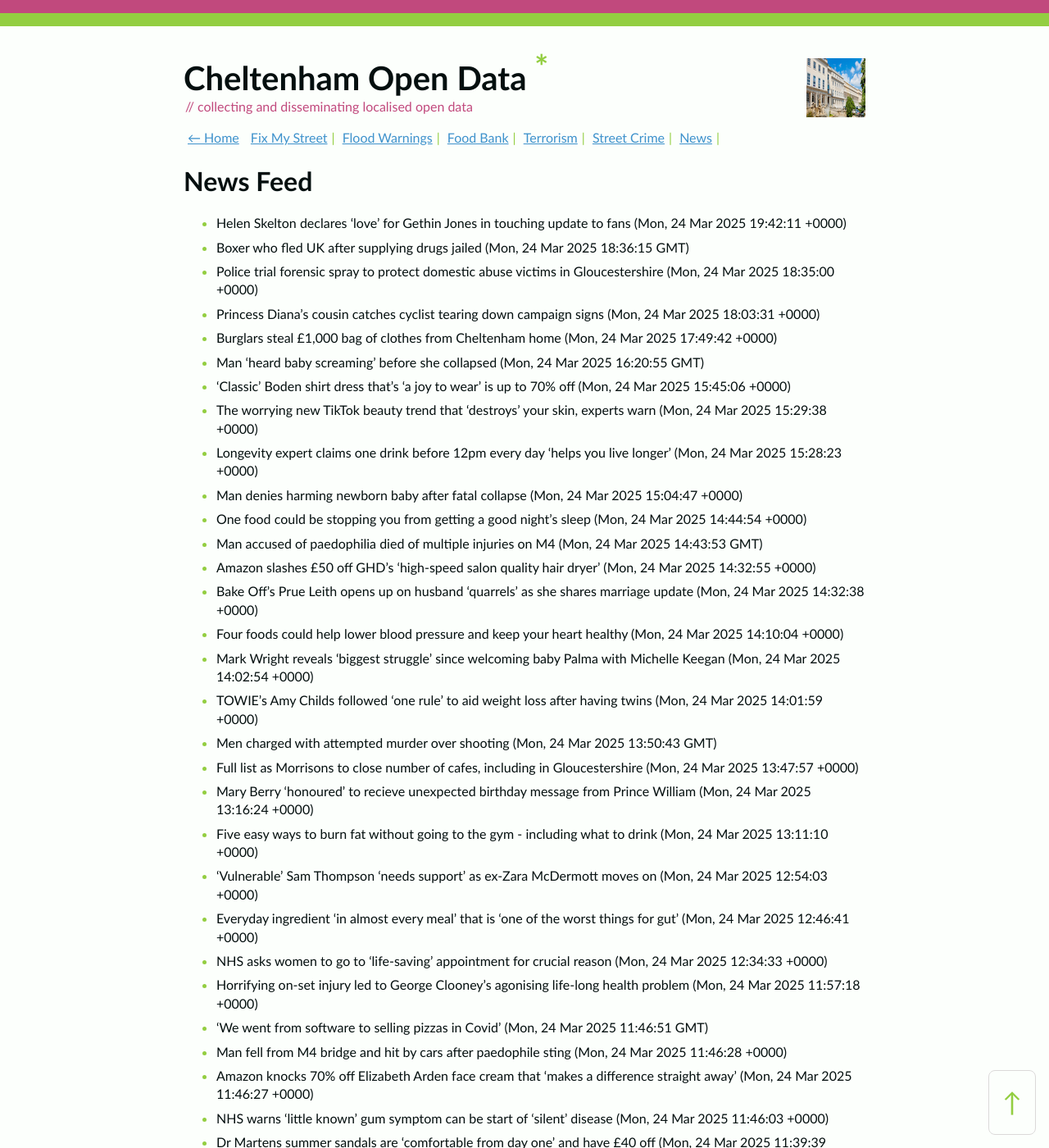
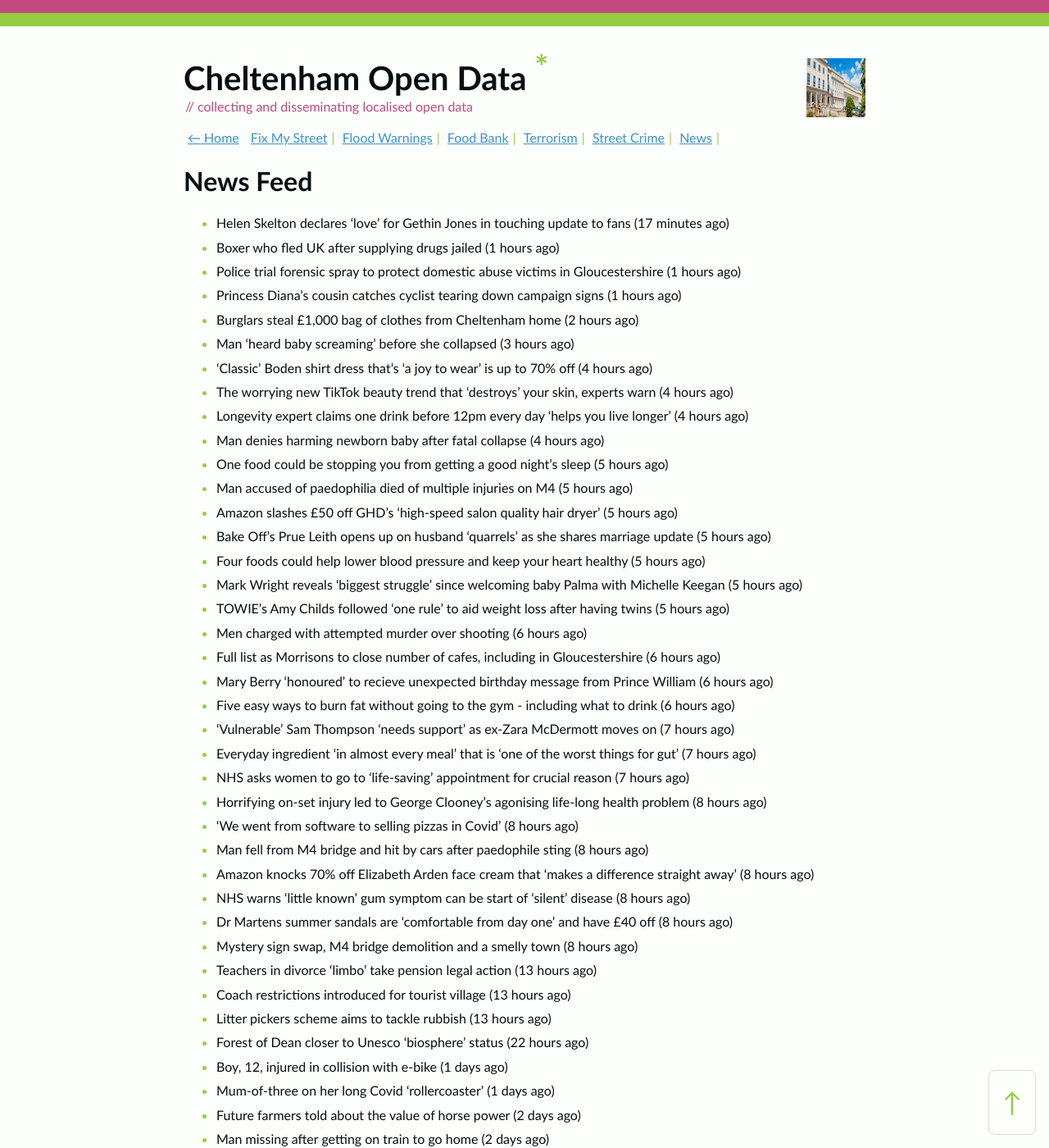
Before and after one commit to mat-0/cheltenham-open-data, a Jekyll site: the page built from _pages/news.md, in a window 1280 px wide and 1400 px high. Shown: the whole window at 82% size. Built offline with Jekyll 4.4.1, drawn with Linux system fonts in a browser that asks for light colours; some of the changed text lies outside the part shown.

Commit message:
better format
Signed-off-by: mat-0 <Github@thechels.uk>

```diff
--- a/_pages/news.md
+++ b/_pages/news.md
@@ -7,55 +7,47 @@ permalink: /news
 ---
 
 <!-- news_marker starts -->
-- Helen Skelton declares 'love' for Gethin Jones in touching update to fans (Mon, 24 Mar 2025 19:42:11 +0000)
-- Boxer who fled UK after supplying drugs jailed (Mon, 24 Mar 2025 18:36:15 GMT)
-- Police trial forensic spray to protect domestic abuse victims in Gloucestershire (Mon, 24 Mar 2025 18:35:00 +0000)
-- Princess Diana's cousin catches cyclist tearing down campaign signs (Mon, 24 Mar 2025 18:03:31 +0000)
-- Burglars steal £1,000 bag of clothes from Cheltenham home (Mon, 24 Mar 2025 17:49:42 +0000)
-- Man 'heard baby screaming' before she collapsed (Mon, 24 Mar 2025 16:20:55 GMT)
-- 'Classic' Boden shirt dress that's 'a joy to wear' is up to 70% off (Mon, 24 Mar 2025 15:45:06 +0000)
-- The worrying new TikTok beauty trend that 'destroys' your skin, experts warn (Mon, 24 Mar 2025 15:29:38 +0000)
-- Longevity expert claims one drink before 12pm every day 'helps you live longer' (Mon, 24 Mar 2025 15:28:23 +0000)
-- Man denies harming newborn baby after fatal collapse (Mon, 24 Mar 2025 15:04:47 +0000)
-- One food could be stopping you from getting a good night's sleep (Mon, 24 Mar 2025 14:44:54 +0000)
-- Man accused of paedophilia died of multiple injuries on M4 (Mon, 24 Mar 2025 14:43:53 GMT)
-- Amazon slashes £50 off GHD's 'high-speed salon quality hair dryer' (Mon, 24 Mar 2025 14:32:55 +0000)
-- Bake Off's Prue Leith opens up on husband 'quarrels' as she shares marriage update (Mon, 24 Mar 2025 14:32:38 +0000)
-- Four foods could help lower blood pressure and keep your heart healthy (Mon, 24 Mar 2025 14:10:04 +0000)
-- Mark Wright reveals 'biggest struggle' since welcoming baby Palma with Michelle Keegan (Mon, 24 Mar 2025 14:02:54 +0000)
-- TOWIE's Amy Childs followed 'one rule' to aid weight loss after having twins (Mon, 24 Mar 2025 14:01:59 +0000)
-- Men charged with attempted murder over shooting (Mon, 24 Mar 2025 13:50:43 GMT)
-- Full list as Morrisons to close number of cafes, including in Gloucestershire (Mon, 24 Mar 2025 13:47:57 +0000)
-- Mary Berry 'honoured' to recieve unexpected birthday message from Prince William (Mon, 24 Mar 2025 13:16:24 +0000)
-- Five easy ways to burn fat without going to the gym - including what to drink (Mon, 24 Mar 2025 13:11:10 +0000)
-- 'Vulnerable' Sam Thompson 'needs support' as ex-Zara McDermott moves on (Mon, 24 Mar 2025 12:54:03 +0000)
-- Everyday ingredient 'in almost every meal' that is 'one of the worst things for gut' (Mon, 24 Mar 2025 12:46:41 +0000)
-- NHS asks women to go to 'life-saving' appointment for crucial reason (Mon, 24 Mar 2025 12:34:33 +0000)
-- Horrifying on-set injury led to George Clooney's agonising life-long health problem (Mon, 24 Mar 2025 11:57:18 +0000)
-- 'We went from software to selling pizzas in Covid' (Mon, 24 Mar 2025 11:46:51 GMT)
-- Man fell from M4 bridge and hit by cars after paedophile sting (Mon, 24 Mar 2025 11:46:28 +0000)
-- Amazon knocks 70% off Elizabeth Arden face cream that 'makes a difference straight away' (Mon, 24 Mar 2025 11:46:27 +0000)
-- NHS warns 'little known' gum symptom can be start of 'silent' disease (Mon, 24 Mar 2025 11:46:03 +0000)
-- Dr Martens summer sandals are 'comfortable from day one' and have £40 off (Mon, 24 Mar 2025 11:39:39 +0000)
-- Mystery sign swap, M4 bridge demolition and a smelly town (Mon, 24 Mar 2025 11:05:50 GMT)
-- Teachers in divorce 'limbo' take pension legal action (Mon, 24 Mar 2025 06:30:15 GMT)
-- Coach restrictions introduced for tourist village (Mon, 24 Mar 2025 06:27:25 GMT)
-- Litter pickers scheme aims to tackle rubbish (Mon, 24 Mar 2025 06:26:46 GMT)
-- Forest of Dean closer to Unesco 'biosphere' status (Sun, 23 Mar 2025 21:23:32 GMT)
-- Boy, 12, injured in collision with e-bike (Sun, 23 Mar 2025 08:16:43 GMT)
-- Mum-of-three on her long Covid 'rollercoaster' (Sun, 23 Mar 2025 07:16:17 GMT)
-- Future farmers told about the value of horse power (Sat, 22 Mar 2025 10:09:35 GMT)
-- Man missing after getting on train to go home (Sat, 22 Mar 2025 08:28:03 GMT)
-- Gloucestershire in pics: EMF, penguins and rugby (Sat, 22 Mar 2025 07:19:58 GMT)
-- Teen woodworker appears on TV for a second time (Sat, 22 Mar 2025 07:18:09 GMT)
-- Firefighters protest over shift pattern change (Fri, 21 Mar 2025 15:52:06 GMT)
-- Celeb hunting in the Cotswolds (Wed, 12 Feb 2025 09:49:00 GMT)
-- Over 70 tractors protest tax changes in Gloucestershire (Tue, 11 Feb 2025 14:28:00 GMT)
-- The knit and knatter revolution in Gloucester (Tue, 11 Feb 2025 11:44:00 GMT)
-- The Big Cases (Fri, 20 Dec 2024 12:00:00 GMT)
-- The Big Cases (Fri, 03 May 2024 20:30:00 GMT)
-- The Big Cases (Thu, 21 Dec 2023 18:00:00 GMT)
-- The Big Cases (Fri, 17 Nov 2023 14:00:00 GMT)
-- The Big Cases (Tue, 26 Sep 2023 16:00:00 GMT)
+- Helen Skelton declares 'love' for Gethin Jones in touching update to fans (17 minutes ago)
+- Boxer who fled UK after supplying drugs jailed (1 hours ago)
+- Police trial forensic spray to protect domestic abuse victims in Gloucestershire (1 hours ago)
+- Princess Diana's cousin catches cyclist tearing down campaign signs (1 hours ago)
+- Burglars steal £1,000 bag of clothes from Cheltenham home (2 hours ago)
+- Man 'heard baby screaming' before she collapsed (3 hours ago)
+- 'Classic' Boden shirt dress that's 'a joy to wear' is up to 70% off (4 hours ago)
+- The worrying new TikTok beauty trend that 'destroys' your skin, experts warn (4 hours ago)
+- Longevity expert claims one drink before 12pm every day 'helps you live longer' (4 hours ago)
+- Man denies harming newborn baby after fatal collapse (4 hours ago)
+- One food could be stopping you from getting a good night's sleep (5 hours ago)
+- Man accused of paedophilia died of multiple injuries on M4 (5 hours ago)
+- Amazon slashes £50 off GHD's 'high-speed salon quality hair dryer' (5 hours ago)
+- Bake Off's Prue Leith opens up on husband 'quarrels' as she shares marriage update (5 hours ago)
+- Four foods could help lower blood pressure and keep your heart healthy (5 hours ago)
+- Mark Wright reveals 'biggest struggle' since welcoming baby Palma with Michelle Keegan (5 hours ago)
+- TOWIE's Amy Childs followed 'one rule' to aid weight loss after having twins (5 hours ago)
+- Men charged with attempted murder over shooting (6 hours ago)
+- Full list as Morrisons to close number of cafes, including in Gloucestershire (6 hours ago)
+- Mary Berry 'honoured' to recieve unexpected birthday message from Prince William (6 hours ago)
+- Five easy ways to burn fat without going to the gym - including what to drink (6 hours ago)
+- 'Vulnerable' Sam Thompson 'needs support' as ex-Zara McDermott moves on (7 hours ago)
+- Everyday ingredient 'in almost every meal' that is 'one of the worst things for gut' (7 hours ago)
+- NHS asks women to go to 'life-saving' appointment for crucial reason (7 hours ago)
+- Horrifying on-set injury led to George Clooney's agonising life-long health problem (8 hours ago)
+- 'We went from software to selling pizzas in Covid' (8 hours ago)
+- Man fell from M4 bridge and hit by cars after paedophile sting (8 hours ago)
+- Amazon knocks 70% off Elizabeth Arden face cream that 'makes a difference straight away' (8 hours ago)
+- NHS warns 'little known' gum symptom can be start of 'silent' disease (8 hours ago)
+- Dr Martens summer sandals are 'comfortable from day one' and have £40 off (8 hours ago)
+- Mystery sign swap, M4 bridge demolition and a smelly town (8 hours ago)
+- Teachers in divorce 'limbo' take pension legal action (13 hours ago)
+- Coach restrictions introduced for tourist village (13 hours ago)
+- Litter pickers scheme aims to tackle rubbish (13 hours ago)
+- Forest of Dean closer to Unesco 'biosphere' status (22 hours ago)
+- Boy, 12, injured in collision with e-bike (1 days ago)
+- Mum-of-three on her long Covid 'rollercoaster' (1 days ago)
+- Future farmers told about the value of horse power (2 days ago)
+- Man missing after getting on train to go home (2 days ago)
+- Gloucestershire in pics: EMF, penguins and rugby (2 days ago)
+- Teen woodworker appears on TV for a second time (2 days ago)
+- Firefighters protest over shift pattern change (3 days ago)
 
 <!-- news_marker ends -->
```
Also changed, not shown: _python/news.py (+22 -0 lines).
